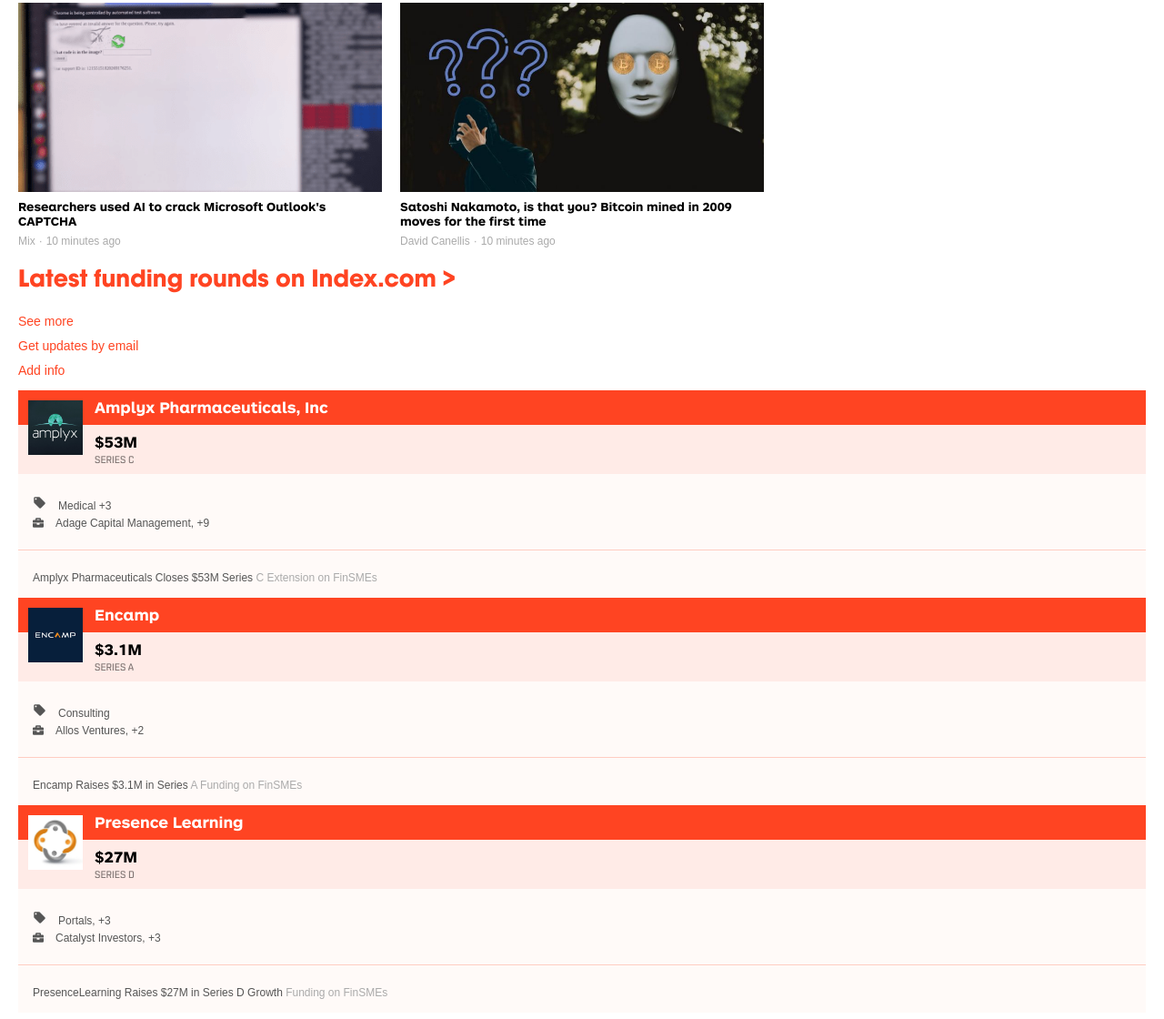
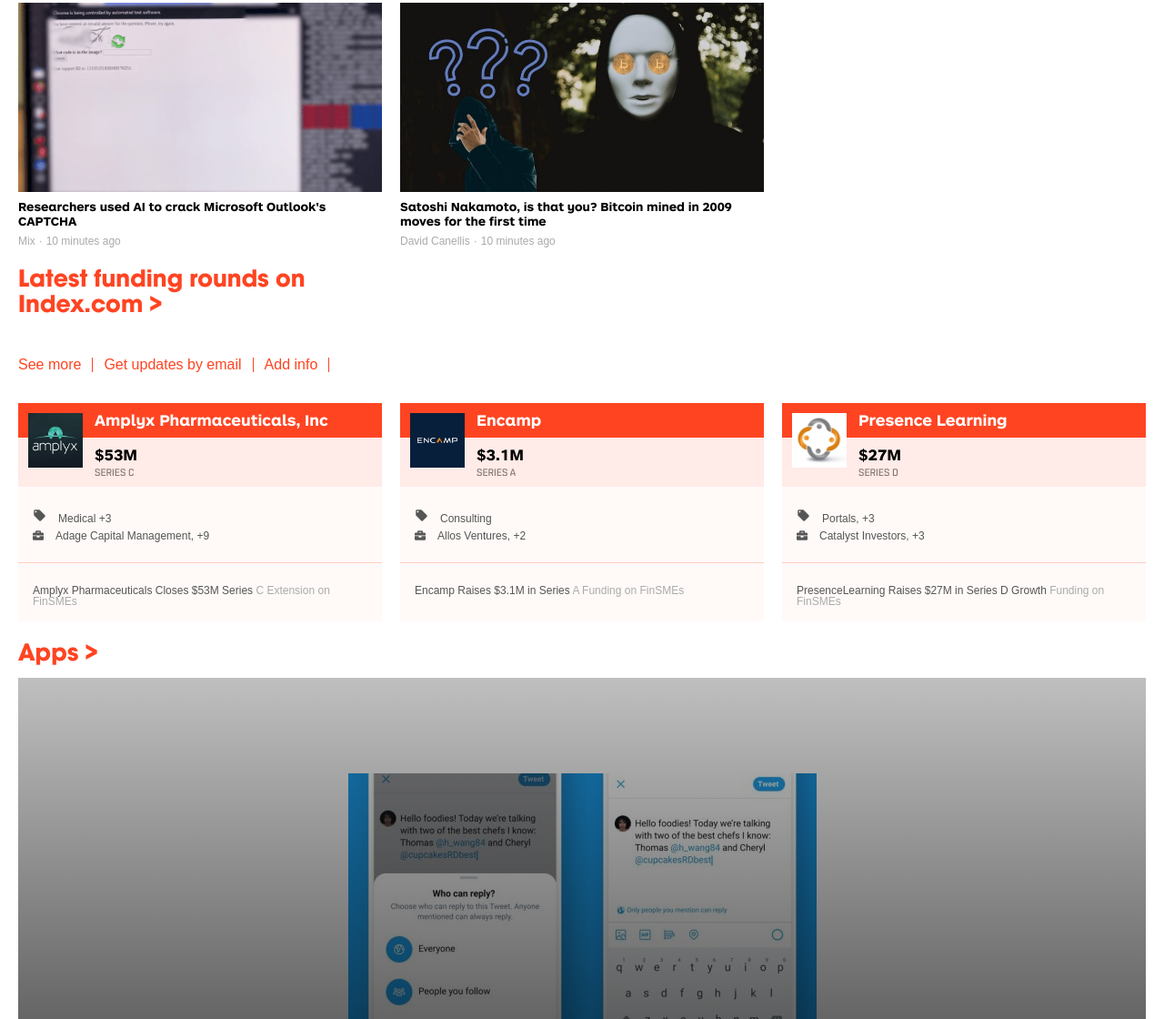
Before and after one commit to AdfPizarro/TNW, a website: page index.html in a window 1280 px wide. Shown: the part 1319-2439 px from the top of the page at 91% size. Drawn offline with Linux system fonts and the light colour scheme; a web font is replaced by a local one.

Commit message:
Fixed responsive design in the foundings section
Created row

```diff
--- a/assets/css/style.css
+++ b/assets/css/style.css
@@ -729,6 +729,31 @@
   .story-content {
     margin: 8px 0 0 0;
   }
+
+  .latest-funding{
+    display: grid;
+    grid-template-columns: 1fr 1fr 1fr;
+    gap: 20px;
+  }
+
+  .latest-funding-links{
+    display: flex;
+    flex-direction: row;
+    grid-column: span 3;
+  }
+
+  .latest-funding-links a{
+    font-size: 16px;
+    font-family: 'ARS Maquette', sans-serif;
+    }
+
+    .latest-funding-links div {
+      border-right: solid 1px #f42;
+      padding-right: 12px;
+      margin-right: 12px;
+
+    }
+
 }
 
 @media (max-width: 768px) {
```
